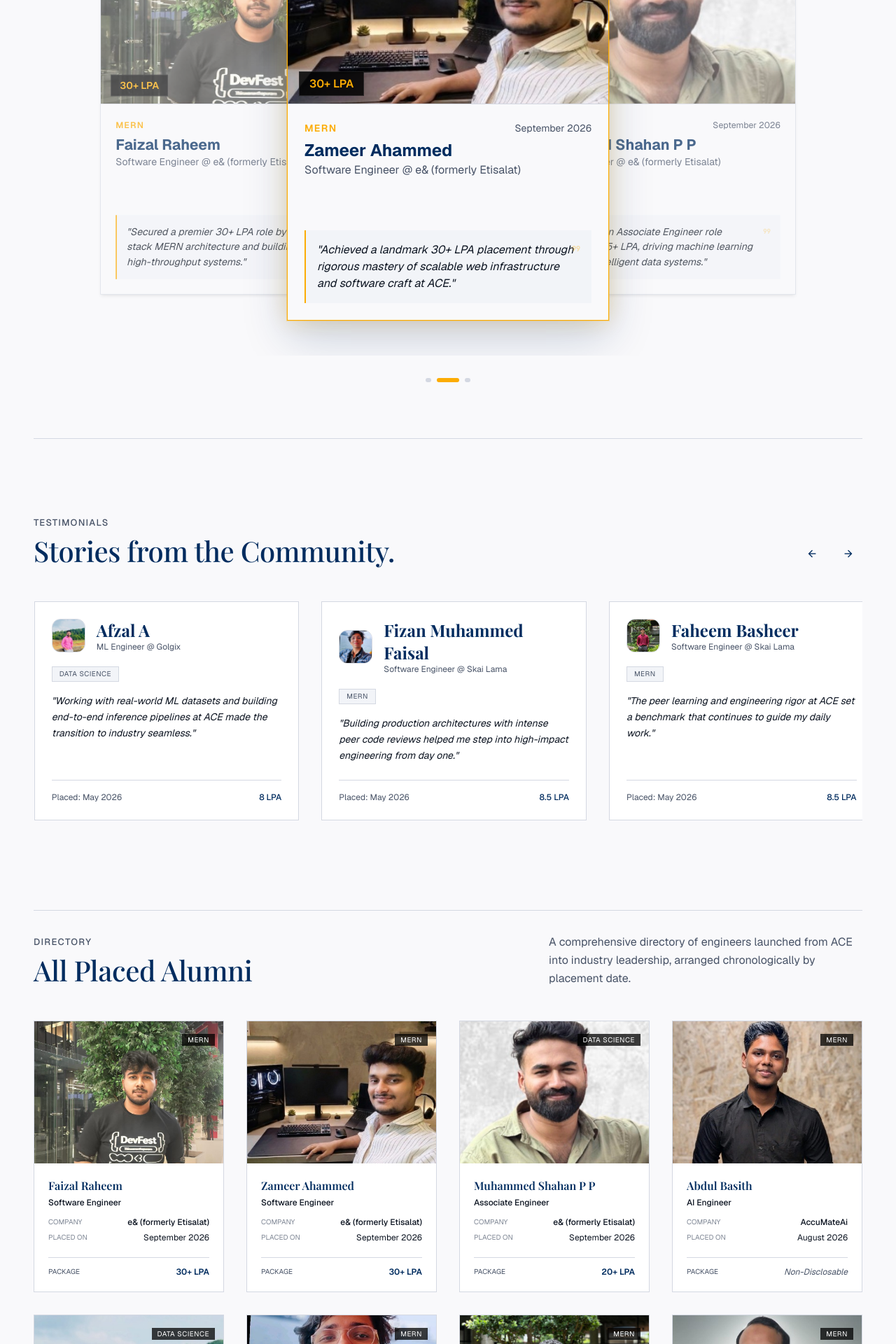
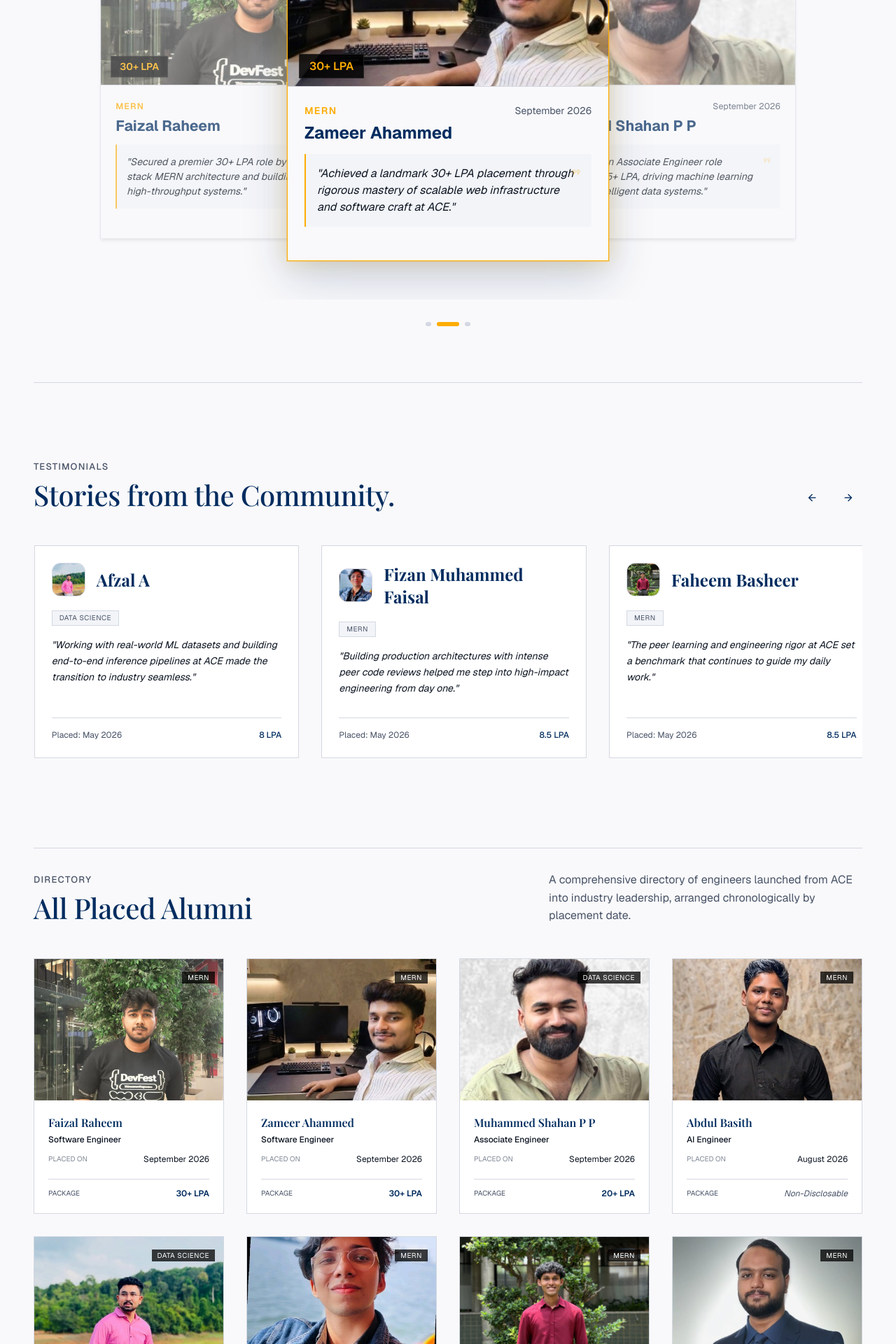
Before and after one commit to ACE-Program-Brototype/ace-web, a React (Vite) app: page /alumni in a window 1280 px wide. Shown: the part 1680-3600 px from the top of the page at 70% size. Built offline with nearby package versions, Linux system fonts and the light colour scheme; a web font is replaced by a local one.

Commit message:
feat: added intro video: v3

```diff
--- a/src/App.jsx
+++ b/src/App.jsx
@@ -14,7 +14,7 @@
 import JournalPage from './pages/JournalPage';
 import TeamPage from './pages/TeamPage';
 import ContactPage from './pages/ContactPage';
-import AdminDashboard from './pages/AdminDashboard';
+// import AdminDashboard from './pages/AdminDashboard';
 import EventsPage from './pages/EventsPage';
 
 import { motion } from 'framer-motion';
@@ -51,16 +51,14 @@
       <AnimatePresence mode="wait" initial={false}>
         <Routes location={location} key={location.pathname}>
           <Route path="/" element={<PageWrapper><LandingPage /></PageWrapper>} />
+          <Route path="/directory" element={<PageWrapper><StudentsPage /></PageWrapper>} />
+          <Route path="/outcomes" element={<PageWrapper><PlacementPage /></PageWrapper>} />
+          <Route path="/events" element={<PageWrapper><EventsPage /></PageWrapper>} />
           <Route path="/alumni" element={<PageWrapper><AlumniPage /></PageWrapper>} />
-          <Route path="/outcomes" element={<PageWrapper><PlacementPage /></PageWrapper>} />
-          <Route path="/placements" element={<PageWrapper><PlacementPage /></PageWrapper>} />
-          <Route path="/directory" element={<PageWrapper><StudentsPage /></PageWrapper>} />
-          <Route path="/students" element={<PageWrapper><StudentsPage /></PageWrapper>} />
           <Route path="/journal" element={<PageWrapper><JournalPage /></PageWrapper>} />
           <Route path="/handlers" element={<PageWrapper><TeamPage /></PageWrapper>} />
           <Route path="/contact" element={<PageWrapper><ContactPage /></PageWrapper>} />
-          <Route path="/admin" element={<PageWrapper><AdminDashboard /></PageWrapper>} />
-          <Route path="/events" element={<PageWrapper><EventsPage /></PageWrapper>} />
+          {/* <Route path="/admin" element={<PageWrapper><AdminDashboard /></PageWrapper>} /> */}
         </Routes>
       </AnimatePresence>
 
--- a/src/constants/launchConfig.js
+++ b/src/constants/launchConfig.js
@@ -4,4 +4,4 @@
  * Set `IS_LAUNCH_ENABLED` to `true` to enable the inauguration launch intro video.
  * Set to `false` to disable the launch video completely and load the site directly.
  */
-export const IS_LAUNCH_ENABLED = true;
+export const IS_LAUNCH_ENABLED = false;
--- a/src/pages/AlumniPage.jsx
+++ b/src/pages/AlumniPage.jsx
@@ -229,7 +229,7 @@
           >
             {/* 3D Coverflow Stage */}
             <div
-              className="relative w-full h-[620px] sm:h-[680px] md:h-[720px] flex items-center justify-center overflow-hidden py-6"
+              className="relative w-full h-[540px] sm:h-[600px] md:h-[640px] flex items-center justify-center overflow-hidden py-6"
               style={{ perspective: '1200px' }}
             >
               {SPOTLIGHT_ALUMNI.map((alumnus, idx) => {
@@ -290,14 +290,13 @@
                     style={{
                       transformStyle: 'preserve-3d',
                     }}
-                    className={`absolute inset-0 m-auto w-[310px] sm:w-[390px] md:w-[460px] h-[520px] sm:h-[580px] md:h-[620px] flex flex-col bg-surface border transition-colors select-none ${
-                      isCenter
-                        ? 'border-accent shadow-[0_24px_60px_rgba(0,44,95,0.2),0_0_30px_rgba(252,172,4,0.25)] ring-1 ring-accent/30 cursor-default'
-                        : 'border-outline-variant shadow-md hover:border-primary/50 cursor-pointer'
-                    }`}
+                    className={`absolute inset-0 m-auto w-[310px] sm:w-[390px] md:w-[460px] h-[450px] sm:h-[500px] md:h-[530px] flex flex-col bg-surface border transition-colors select-none ${isCenter
+                      ? 'border-accent shadow-[0_24px_60px_rgba(0,44,95,0.2),0_0_30px_rgba(252,172,4,0.25)] ring-1 ring-accent/30 cursor-default'
+                      : 'border-outline-variant shadow-md hover:border-primary/50 cursor-pointer'
+                      }`}
                   >
                     {/* Card Image Header (Vertical) */}
-                    <div className="relative h-[240px] sm:h-[280px] md:h-[310px] w-full overflow-hidden bg-surface-container-low shrink-0 border-b border-outline-variant">
+                    <div className="relative h-[230px] sm:h-[260px] md:h-[280px] w-full overflow-hidden bg-surface-container-low shrink-0 border-b border-outline-variant">
                       <img
                         referrerPolicy="no-referrer"
                         className="absolute inset-0 w-full h-full object-cover transition-transform duration-500 group-hover/spotlight:scale-105"
@@ -312,7 +311,7 @@
                     </div>
 
                     {/* Card Body (Vertical) */}
-                    <div className="flex-1 p-5 sm:p-6 flex flex-col justify-between overflow-hidden bg-surface">
+                    <div className="flex-1 p-5 sm:p-6 flex flex-col gap-3 sm:gap-3.5 overflow-hidden bg-surface">
                       <div>
                         <div className="flex items-center justify-between gap-2 mb-1.5">
                           <span className="font-label-sm text-xs sm:text-sm text-accent uppercase tracking-widest font-semibold">
@@ -326,14 +325,14 @@
                         <h3 className="font-headline-sm text-lg sm:text-xl md:text-2xl font-bold text-primary truncate">
                           {alumnus.name}
                         </h3>
-                        <p className="font-body-md text-xs sm:text-sm md:text-base text-on-surface-variant line-clamp-1 mb-3">
+                        {/* <p className="font-body-md text-xs sm:text-sm md:text-base text-on-surface-variant line-clamp-1 mb-3">
                           {alumnus.companyRole ||
                             `${alumnus.role} ${
                               alumnus.company !== 'ND' && alumnus.company !== 'Non-Disclosable'
                                 ? `@ ${alumnus.company}`
                                 : ''
                             }`}
-                        </p>
+                        </p> */}
                       </div>
 
                       {/* Highlight Quote */}
@@ -358,9 +357,8 @@
                   key={i}
                   onClick={() => setCurrentIndex(i)}
                   aria-label={`Go to slide ${i + 1}`}
-                  className={`h-1.5 transition-all duration-300 rounded-full ${
-                    currentIndex === i ? 'w-8 bg-accent' : 'w-2 bg-outline-variant hover:bg-primary/50'
-                  }`}
+                  className={`h-1.5 transition-all duration-300 rounded-full ${currentIndex === i ? 'w-8 bg-accent' : 'w-2 bg-outline-variant hover:bg-primary/50'
+                    }`}
                 />
               ))}
             </div>
@@ -429,9 +427,9 @@
                       <h3 className="font-headline-md text-headline-md text-primary text-base font-bold">
                         {a.name}
                       </h3>
-                      <p className="font-label-sm text-xs text-on-surface-variant line-clamp-1">
+                      {/* <p className="font-label-sm text-xs text-on-surface-variant line-clamp-1">
                         {a.companyRole || `${a.role} ${a.company !== 'ND' && a.company !== 'Non-Disclosable' ? `@ ${a.company}` : ''}`}
-                      </p>
+                      </p> */}
                     </div>
                   </div>
                   <span className="inline-block px-2.5 py-0.5 bg-surface-container-low text-on-surface-variant font-label-sm text-[10px] uppercase tracking-wider mb-4 border border-outline-variant">
@@ -505,7 +503,7 @@
                     </p>
 
                     <div className="space-y-1.5 text-xs text-on-surface-variant">
-                      <div className="flex items-center justify-between">
+                      {/* <div className="flex items-center justify-between">
                         <span className="font-label-sm uppercase text-[10px] text-on-surface-variant/70">Company</span>
                         <span className="font-medium text-on-surface text-right">
                           {alumnus.company === 'ND' || alumnus.company === 'Non-Disclosable' ? (
@@ -514,7 +512,7 @@
                             alumnus.company
                           )}
                         </span>
-                      </div>
+                      </div> */}
                       <div className="flex items-center justify-between">
                         <span className="font-label-sm uppercase text-[10px] text-on-surface-variant/70">Placed On</span>
                         <span className="font-mono text-on-surface text-right">{alumnus.placedOn}</span>
--- a/src/pages/PlacementPage.jsx
+++ b/src/pages/PlacementPage.jsx
@@ -78,8 +78,7 @@
             <motion.div variants={revealVariant} className="inline-flex p-1 border border-outline-variant bg-surface self-start sm:self-auto">
               <button
                 onClick={() => setViewMode('cards')}
-                className={`flex items-center gap-1.5 px-3 py-1.5 font-label-sm text-xs font-semibold uppercase tracking-wider transition-all ${
-                  viewMode === 'cards'
+                className={`flex items-center gap-1.5 px-3 py-1.5 font-label-sm text-xs font-semibold uppercase tracking-wider transition-all ${viewMode === 'cards'
                   ? 'bg-primary text-on-primary shadow-xs'
                   : 'text-on-surface-variant hover:text-primary'
                   }`}
@@ -89,8 +88,7 @@
               </button>
               <button
                 onClick={() => setViewMode('table')}
-                className={`flex items-center gap-1.5 px-3 py-1.5 font-label-sm text-xs font-semibold uppercase tracking-wider transition-all ${
-                  viewMode === 'table'
+                className={`flex items-center gap-1.5 px-3 py-1.5 font-label-sm text-xs font-semibold uppercase tracking-wider transition-all ${viewMode === 'table'
                   ? 'bg-primary text-on-primary shadow-xs'
                   : 'text-on-surface-variant hover:text-primary'
                   }`}
@@ -142,8 +140,7 @@
                         </div>
 
                         <span
-                          className={`font-mono text-xs px-2.5 py-1 border font-semibold tracking-tight ${
-                            isDisclosablePkg
+                          className={`font-mono text-xs px-2.5 py-1 border font-semibold tracking-tight ${isDisclosablePkg
                             ? 'bg-accent/15 border-accent/40 text-primary'
                             : 'bg-surface-container-high border-outline-variant text-on-surface-variant'
                             }`}
@@ -165,9 +162,9 @@
                         <span className="font-mono text-[10px] uppercase tracking-wider px-2 py-0.5 bg-surface-container-high text-on-surface border border-outline-variant">
                           {p.domain}
                         </span>
-                        <span className="font-mono text-xs text-on-surface-variant truncate font-medium">
+                        {/* <span className="font-mono text-xs text-on-surface-variant truncate font-medium">
                           {isDisclosableCompany ? p.company : 'Non-Disclosable'}
-                        </span>
+                        </span> */}
                       </div>
                     </div>
                   </div>
@@ -180,7 +177,7 @@
               <table className="w-full text-left border-collapse min-w-[720px]">
                 <thead>
                   <tr className="border-b-2 border-primary">
-                    {['Placed On', 'Name', 'Role', 'Domain', 'Company', 'Package'].map(h => (
+                    {['Placed On', 'Name', 'Role', 'Domain', 'Package'].map(h => (
                       <th key={h} className="py-4 px-4 font-label-sm text-label-sm text-on-surface-variant uppercase tracking-wider font-medium">{h}</th>
                     ))}
                   </tr>
@@ -192,13 +189,13 @@
                       <td className="py-6 px-4 font-medium text-primary">{p.name}</td>
                       <td className="py-6 px-4 text-on-surface">{p.role}</td>
                       <td className="py-6 px-4 text-on-surface-variant">{p.domain}</td>
-                      <td className="py-6 px-4 text-on-surface">
+                      {/* <td className="py-6 px-4 text-on-surface">
                         {p.company === 'ND' || p.company === 'Non-Disclosable' ? (
                           <span className="text-on-surface-variant italic">Non-Disclosable</span>
                         ) : (
                           p.company
                         )}
-                      </td>
+                      </td> */}
                       <td className="py-6 px-4 text-primary font-medium">
                         {p.pkg === 'ND' || p.pkg === 'Non-Disclosable' || p.pkg === 'Non Disclosable' ? (
                           <span className="text-on-surface-variant italic font-normal">Non-Disclosable</span>
```
Also changed, not shown: 1 other file (tests, documents, lock files or other folders). Lines whose indentation alone changed are shown as unchanged.
